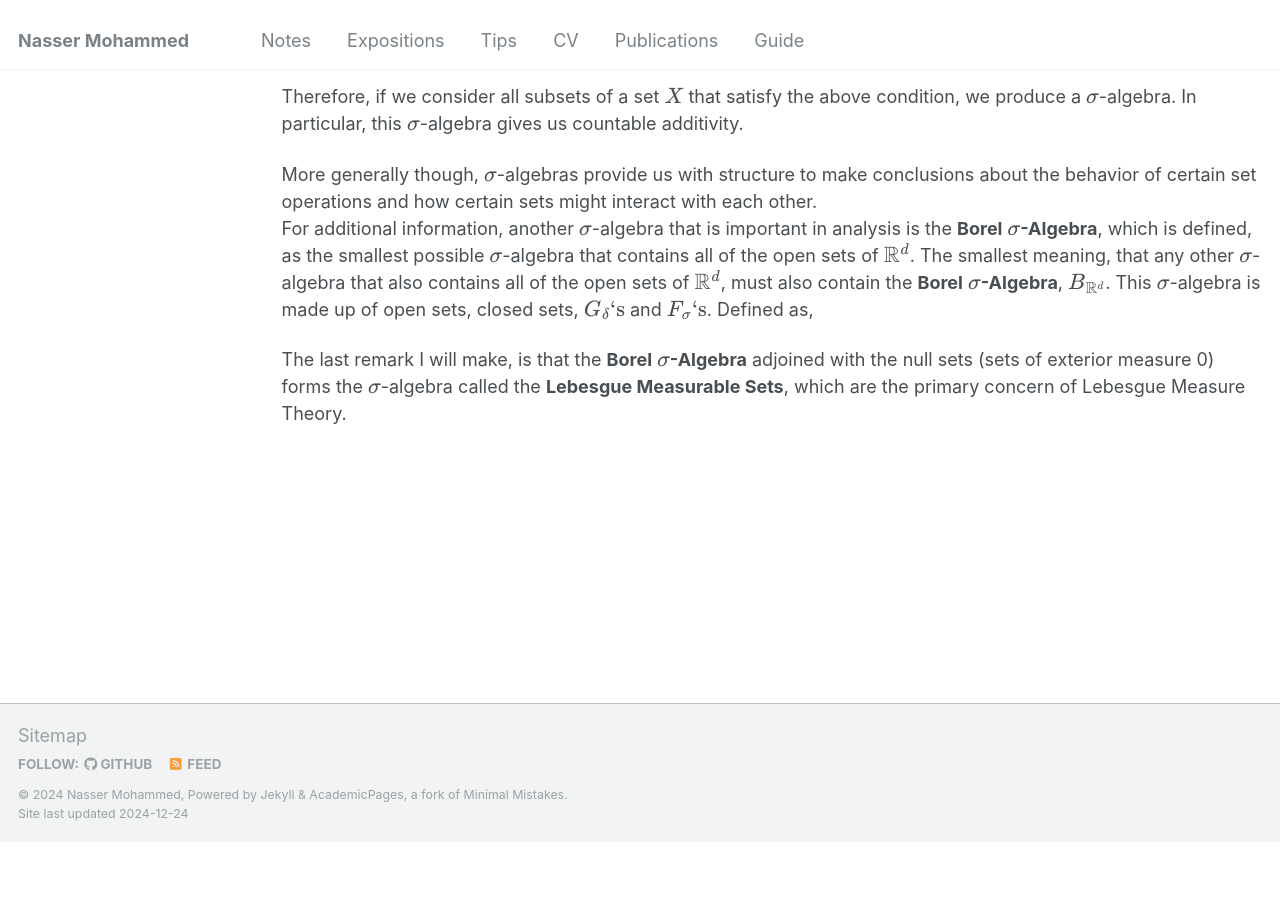
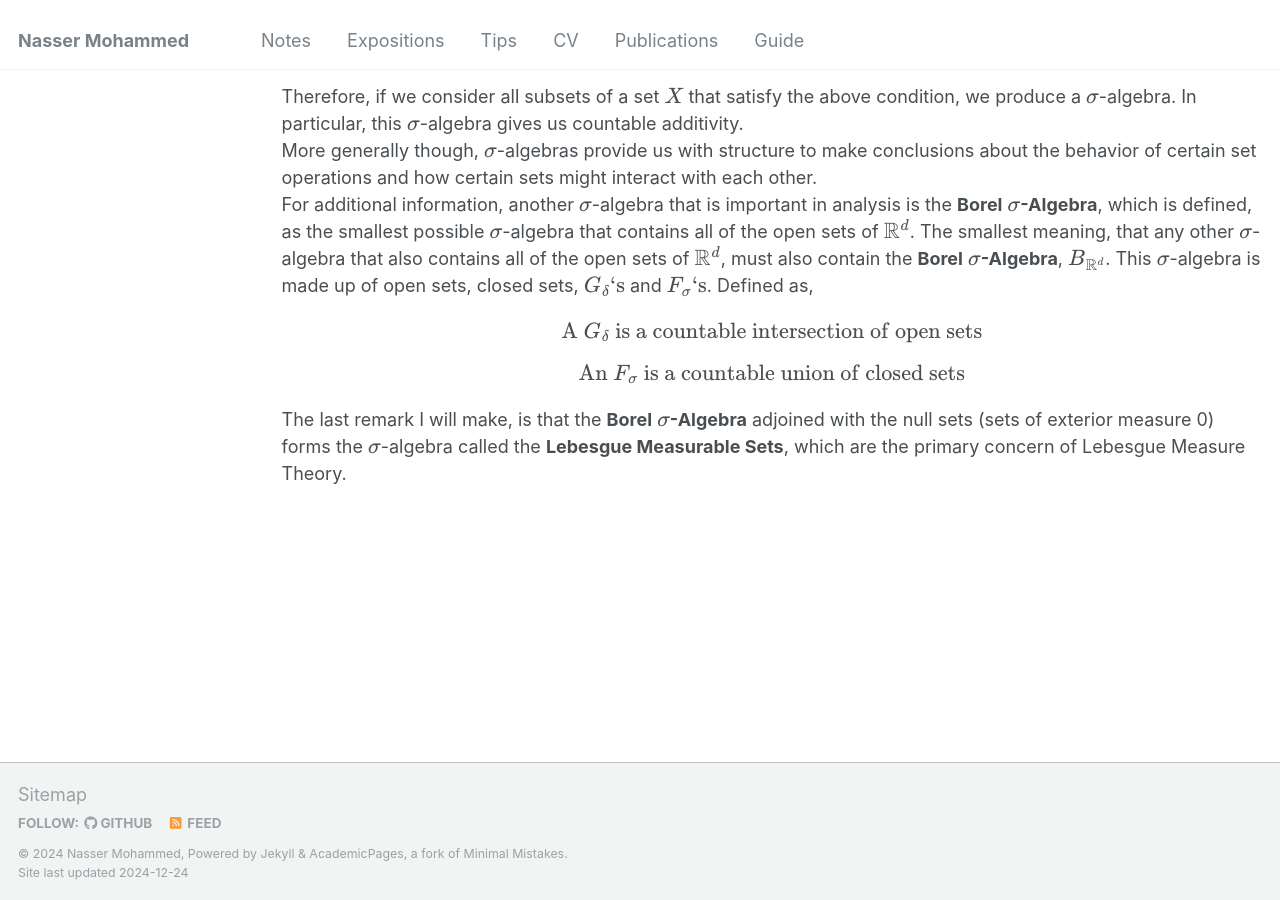
Before and after one commit to Nasser-Mohammed/Nasser-Mohammed.github.io, a Jekyll site: the page built from _pages/notes/analysis/sigmaAlgebras.md, in a window 1280 px wide and 900 px high, scrolled down 2053 px. Built offline with Jekyll 4.4.1, drawn with Linux system fonts in a browser that asks for light colours; before the commit the page ends 2894 px from its top, so only the background shows below that.

Commit message:
Update sigmaAlgebras.md

```diff
--- a/_pages/notes/analysis/sigmaAlgebras.md
+++ b/_pages/notes/analysis/sigmaAlgebras.md
@@ -35,10 +35,10 @@ However, if we limit the exterior measure to an appropriate \\(\sigma\\)-algebra
 By "an appropriate \\(\sigma\\)-algebra", I mean one that gives us countable additivity. Not all \\(\sigma\\)-algebras of a set \\(X\\) provide an exterior measure with countable additivity. For example, the power set \\(2^X\\) is a \\(\sigma\\)-algebra of \\(X\\), yet as we know, does not allow for countable additivity. So we must find some criteria that carves out the sets that prevent us from having countable additivity. With the **Lebsgue Exterior Measure**, we use the definition of *measurability* to form an appropriate \\(\sigma\\)-algebra. The definition is as follows,
 \\[\text{A set } \mathbb{E} \text{, is measurable if } \forall \epsilon > 0, \exists \text{ an open set } \mathbb{O} \text{ with } \mathbb{E} \subset \mathbb{O} \text{ such that } m_{\ast}(\mathbb{O} - \mathbb{E}) \leq \epsilon\\]
 \\[\text{Where } \mathbb{O}-\mathbb{E} \text{ is defined as the set difference operation: } \mathbb{O}-\mathbb{E} = \mathbb{O}\cap\mathbb{E}^c\\]
-Therefore, if we consider all subsets of a set \\(X\\) that satisfy the above condition, we produce a \\(\sigma\\)-algebra. In particular, this \\(\sigma\\)-algebra gives us countable additivity.
-
+Therefore, if we consider all subsets of a set \\(X\\) that satisfy the above condition, we produce a \\(\sigma\\)-algebra. In particular, this \\(\sigma\\)-algebra gives us countable additivity. \\
 More generally though, \\(\sigma\\)-algebras provide us with structure to make conclusions about the behavior of certain set operations and how certain sets might interact with each other.
-\
+\\
 For additional information, another \\(\sigma\\)-algebra that is important in analysis is the **Borel** \\(\sigma\\)**-Algebra**, which is defined, as the smallest possible \\(\sigma\\)-algebra that contains all of the open sets of \\(\mathbb{R}^d\\). The smallest meaning, that any other \\(\sigma\\)-algebra that also contains all of the open sets of \\(\mathbb{R}^d\\), must also contain the **Borel** \\(\sigma\\)**-Algebra**, \\(B_{\mathbb{R}^d}\\). This \\(\sigma\\)-algebra is made up of open sets, closed sets, \\(G_{\delta}\text{'s}\\) and \\(F_{\sigma}\text{'s}\\). Defined as,
-
+\\[\text{A } G_{\delta} \text{ is a countable intersection of open sets}\\]
+\\[\text{An } F_{\sigma} \text{ is a countable union of closed sets}\\]
 The last remark I will make, is that the **Borel** \\(\sigma\\)**-Algebra** adjoined with the null sets (sets of exterior measure 0) forms the \\(\sigma\\)-algebra called the **Lebesgue Measurable Sets**, which are the primary concern of Lebesgue Measure Theory.
```
